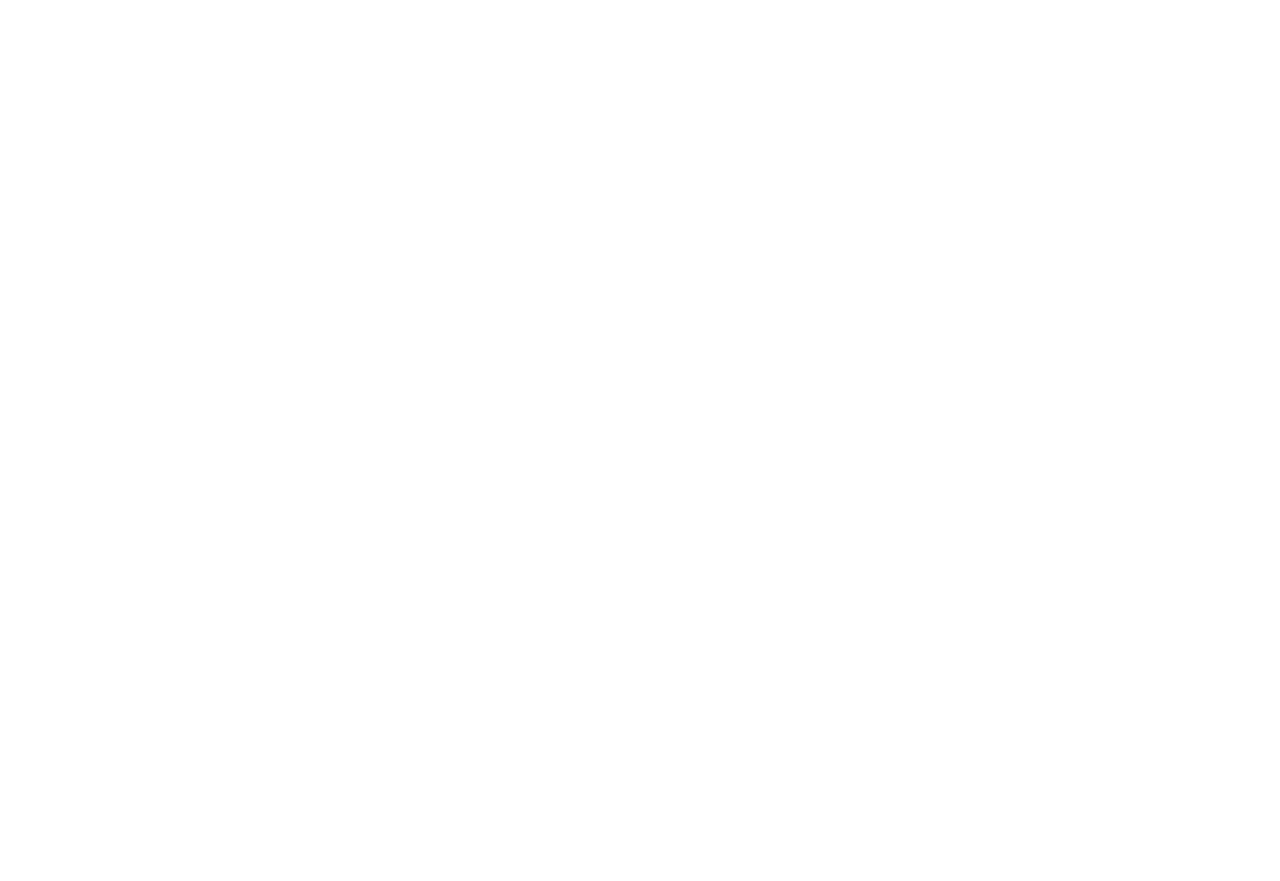
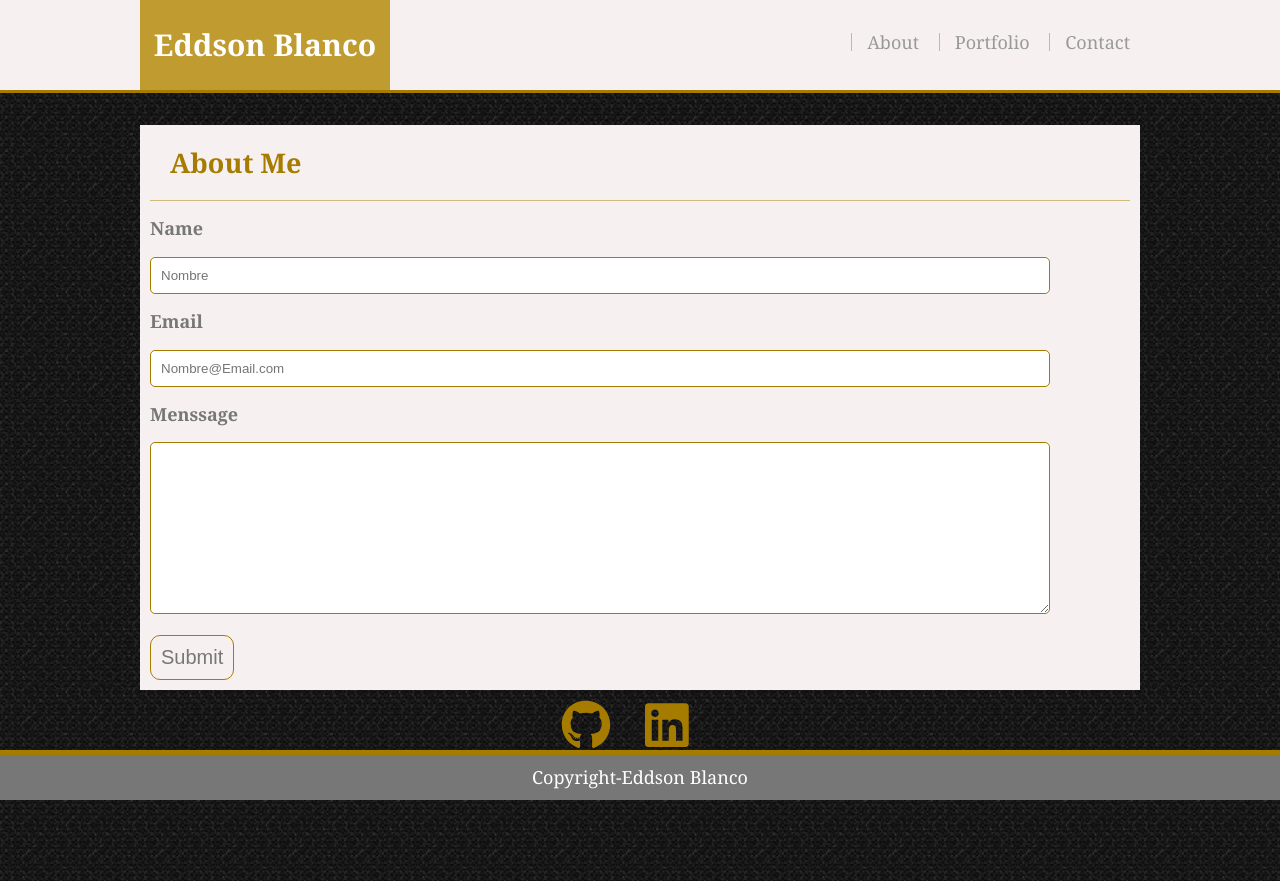
Before and after one commit to Eddsonblanco/Basic-Portfolio, a plain HTML site: page contact.html in a window 1280 px wide. Shown: the top 881 px of the page. Before the commit the page ends 800 px from the top, so only its background shows below. Drawn offline with Linux system fonts and the light colour scheme.

Commit message:
almost done

```diff
--- a/assets/css/style.css
+++ b/assets/css/style.css
@@ -16,7 +16,7 @@ body{
 
 .container {
     width: 100%;
-    max-width: 1200px;
+    max-width: 1000px;
     margin: auto;
     clear: both;
 
@@ -73,7 +73,7 @@ nav a:hover{
 }
 
 #main{
-    max-width: 1200px;
+    max-width: 1000px;
     width: 80%;
     margin:125px auto;
     background-color: #f7f0f0;
@@ -116,3 +116,76 @@ footer{
 
 
 }
+
+/*-----Portafolio----*/
+
+
+#main2{
+    max-width: 800px;
+    margin: auto;
+    color: #777777;
+}
+.work .container-work img{
+    width: 200px;
+    height: auto;
+
+}
+
+
+/*--------Contacto-------*/
+
+#main3{
+    max-width: 1000px;
+    width: 100%;
+    margin:125px auto 10px;
+    background-color: #f7f0f0;
+    color: #777777;
+
+}
+
+h4{
+    margin: 10px;
+}
+
+form input,
+form textarea{
+    width: 100%;
+    max-width: 900px;
+    border: 0.5px solid #a67c00;
+    padding: 10px;
+    margin: 0 20px 0 10px;
+    overflow: auto;
+    border-radius: 5px;
+}
+.btn{
+    background-color: #f7f0f0;
+    border: 0.5px solid #a67c00;
+    padding: 10px;
+    margin: 10px;
+    font-size: 20px;
+    color:#777777;
+    border-radius: 10px;
+}
+
+.btn:hover{
+    background-color: #bf9b30;
+    color: #f7f0f0;
+
+}
+
+.social-media{
+    margin-bottom: 100px;
+}
+#icon{
+
+    font-size: 50px;
+    text-decoration: none;
+    color: #a67c00;
+    margin: 0px 30px 100px 0px;
+
+
+}
+
+#social-media{
+    text-align: center;
+}
--- a/contact.html
+++ b/contact.html
@@ -0,0 +1,59 @@
+<!DOCTYPE html>
+<html lang="en">
+<head>
+    <meta charset="UTF-8">
+    <meta name="viewport" content="width=device-width, initial-scale=1.0">
+    <meta http-equiv="X-UA-Compatible" content="ie=edge">
+    <script defer src="https://use.fontawesome.com/releases/v5.7.2/js/all.js" integrity="sha384-0pzryjIRos8mFBWMzSSZApWtPl/5++eIfzYmTgBBmXYdhvxPc+XcFEk+zJwDgWbP" crossorigin="anonymous"></script>
+    <link rel="stylesheet" href="assets/css/style.css">
+    <link rel="icon" type="image/png" sizes="32x32" href="assets/img/favicon.png">
+    <title>Contact</title>
+</head>
+<body>
+
+    <header id="header">
+        <div class="container">
+            <a id="name" href=""> Eddson Blanco </a>
+
+            <nav>
+                <a href="index.html">About</a>
+                <a href="portfolio.html">Portfolio</a>
+                <a href="contact.html">Contact</a>
+            </nav>
+
+        </div>
+    </header>
+
+    <section id="main3">
+            <h2>About Me</h2>
+        <form class="form" action="">
+            <h4>Name</h4>
+            <input type="text" maxlength="15" placeholder="Nombre" required >
+            <br>
+            <h4>Email</h4>
+            <input type="email" maxlength="30" placeholder="Nombre@Email.com" required >
+            <br>
+            <h4>Menssage</h4>
+            <textarea name="Menssage" id="" cols="30" rows="10"></textarea>
+
+
+        </form>
+        <input class="btn" type="submit" value="Submit">
+
+
+    </section>
+
+    <section class="social-media">
+        <div id="social-media" class="container">
+           <a href="https://github.com/Eddsonblanco"> <i id="icon" class="icon fab fa-github"></i></a>
+            <a href="https://www.linkedin.com/in/eddson-blanco-94a919168/"> <i id="icon"   class="icon fab fa-linkedin"></i></a>
+
+        </div>
+
+
+    </section>
+
+    <footer> Copyright-Eddson Blanco</footer>
+
+</body>
+</html>
```
Also changed, not shown: index.html (+2 -1 lines), portfolio.html (+61 -0 lines), assets/img/favicon.png (added), assets/img/img1.png (added), assets/img/img2.jpg (added), assets/img/img5.jpg (added), assets/img/img6.jpg (added), assets/img/img7.jpg (added), assets/img/img9.jpg (added), 5 other files.
